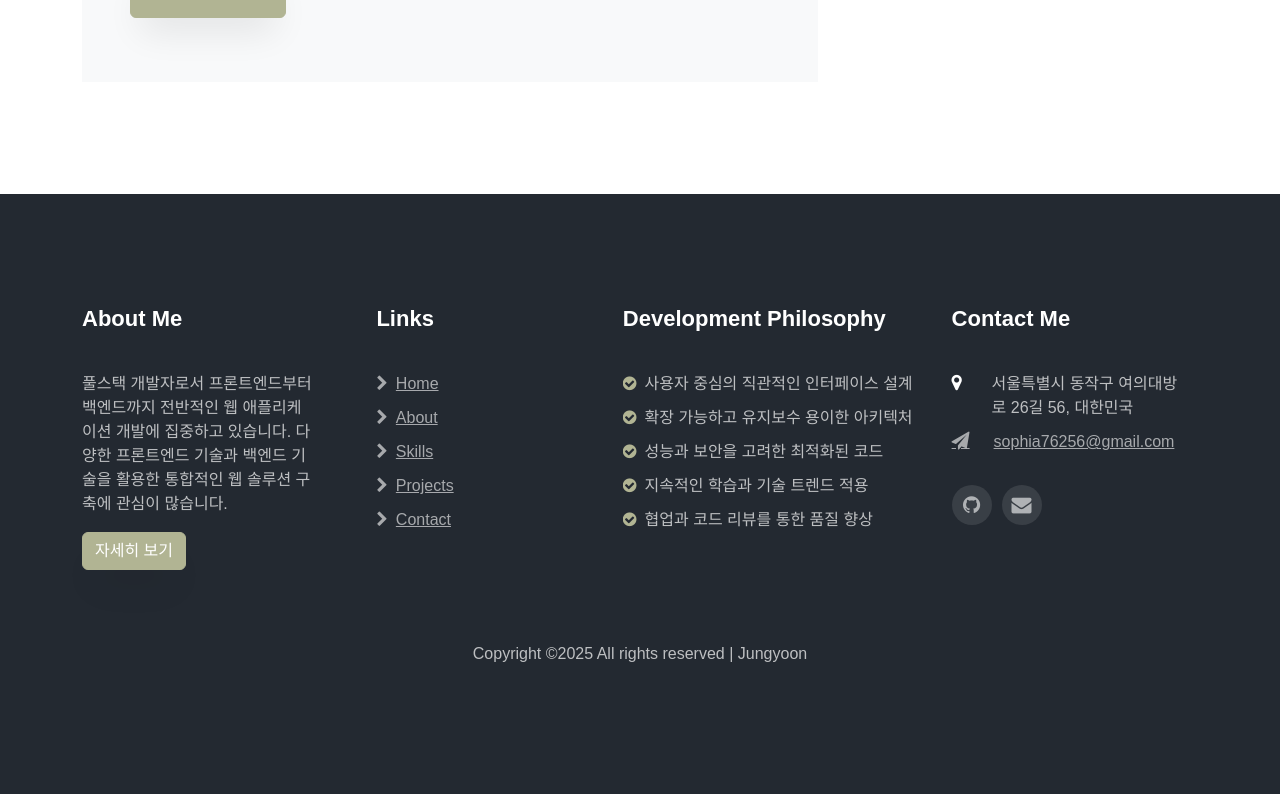
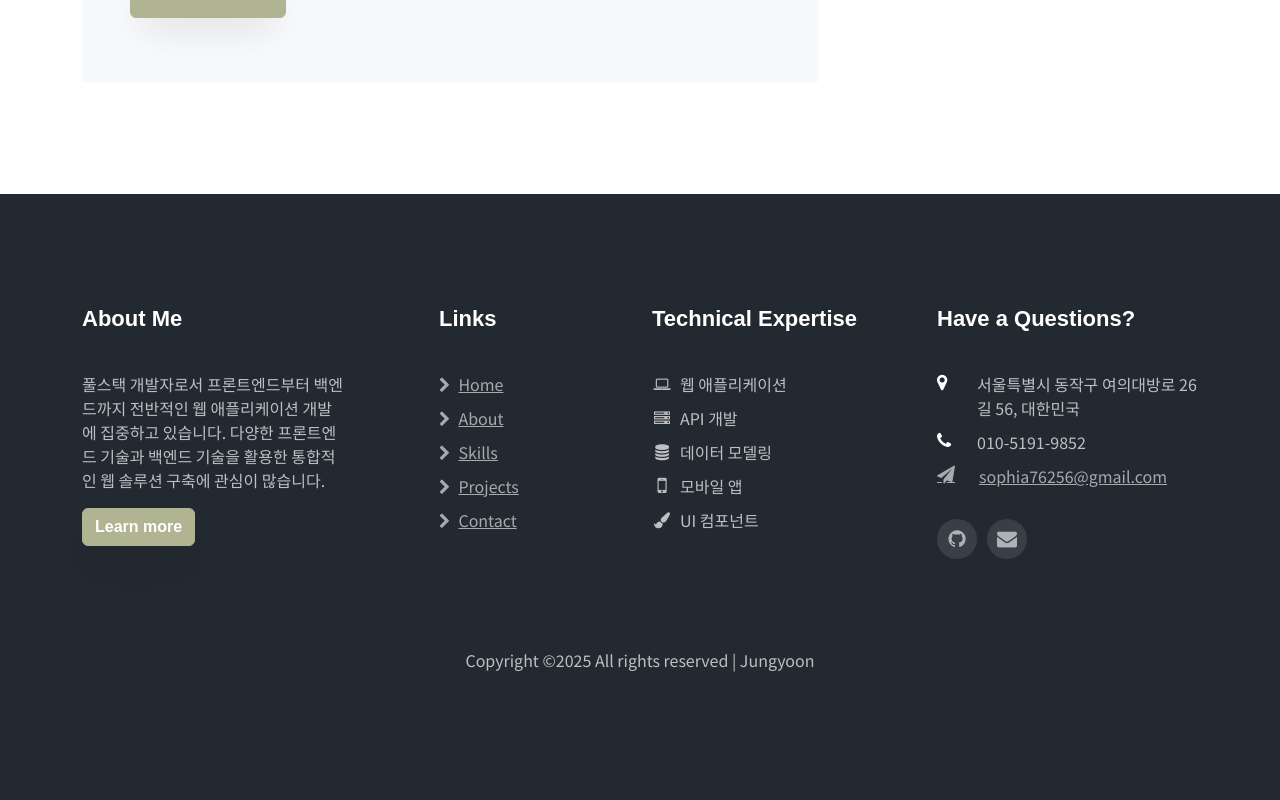
Before and after one commit to jungyoonn/portfolio, a React (Create React App) app: page /portfolio/1 in a window 1280 px wide. Shown: the part 3597-4397 px from the top of the page. Built offline with nearby package versions, Linux system fonts and the light colour scheme.

Commit message:
footer 버전 2

```diff
--- a/src/components/layout/Footer.jsx
+++ b/src/components/layout/Footer.jsx
@@ -21,79 +21,85 @@ const Footer = () => {
     <footer className="ftco-footer ftco-section">
       <div className="container">
         <div className="row mb-5">
+          {/* <div className="col-md-1" /> */}
           <div className="col-md">
             <div className="ftco-footer-widget mb-4">
               <h2 className="ftco-heading-2">About Me</h2>
-              <p>풀스택 개발자로서 프론트엔드부터 백엔드까지 전반적인 웹 애플리케이션 개발에 집중하고 있습니다. 다양한 프론트엔드 기술과 백엔드 기술을 활용한 통합적인 웹 솔루션 구축에 관심이 많습니다.</p>
+              <p className=' noto-sans-kr'>풀스택 개발자로서 프론트엔드부터 백엔드까지 전반적인 웹 애플리케이션 개발에 집중하고 있습니다. 다양한 프론트엔드 기술과 백엔드 기술을 활용한 통합적인 웹 솔루션 구축에 관심이 많습니다.</p>
               {isHomePage ? (
-                <p><a href="#about-section" onClick={(e) => scrollToSection(e, 'about-section')} className="btn btn-primary">자세히 보기</a></p>
+                <p><a href="#about-section" onClick={(e) => scrollToSection(e, 'about-section')} className="btn btn-primary fw-bold">Learn more</a></p>
               ) : (
-                <p><a href="/#about-section" className="btn btn-primary">자세히 보기</a></p>
+                <p><a href="/#about-section" className="btn btn-primary fw-bold">Learn more</a></p>
               )}
             </div>
           </div>
           <div className="col-md">
-            <div className="ftco-footer-widget mb-4 ml-md-4">
+            <div className="ftco-footer-widget mb-4 ml-md-4 ps-5">
               <h2 className="ftco-heading-2">Links</h2>
               <ul className="list-unstyled">
                 {isHomePage ? (
                   <>
-                    <li><a href="#home-section" onClick={(e) => scrollToSection(e, 'home-section')}><span className="fa fa-chevron-right mr-2"></span>Home</a></li>
-                    <li><a href="#about-section" onClick={(e) => scrollToSection(e, 'about-section')}><span className="fa fa-chevron-right mr-2"></span>About</a></li>
-                    <li><a href="#skills-section" onClick={(e) => scrollToSection(e, 'skills-section')}><span className="fa fa-chevron-right mr-2"></span>Skills</a></li>
-                    <li><a href="#projects-section" onClick={(e) => scrollToSection(e, 'projects-section')}><span className="fa fa-chevron-right mr-2"></span>Projects</a></li>
-                    <li><a href="#contact-section" onClick={(e) => scrollToSection(e, 'contact-section')}><span className="fa fa-chevron-right mr-2"></span>Contact</a></li>
+                    <li><a href="#home-section" className='noto-sans-kr' onClick={(e) => scrollToSection(e, 'home-section')}><span className="fa fa-chevron-right mr-2"></span>Home</a></li>
+                    <li><a href="#about-section" className='noto-sans-kr'  onClick={(e) => scrollToSection(e, 'about-section')}><span className="fa fa-chevron-right mr-2"></span>About</a></li>
+                    <li><a href="#skills-section" className='noto-sans-kr'  onClick={(e) => scrollToSection(e, 'skills-section')}><span className="fa fa-chevron-right mr-2"></span>Skills</a></li>
+                    <li><a href="#projects-section" className='noto-sans-kr'  onClick={(e) => scrollToSection(e, 'projects-section')}><span className="fa fa-chevron-right mr-2"></span>Projects</a></li>
+                    <li><a href="#contact-section" className='noto-sans-kr'  onClick={(e) => scrollToSection(e, 'contact-section')}><span className="fa fa-chevron-right mr-2"></span>Contact</a></li>
                   </>
                 ) : (
                   <>
-                    <li><a href="/#home-section"><span className="fa fa-chevron-right mr-2"></span>Home</a></li>
-                    <li><a href="/#about-section"><span className="fa fa-chevron-right mr-2"></span>About</a></li>
-                    <li><a href="/#skills-section"><span className="fa fa-chevron-right mr-2"></span>Skills</a></li>
-                    <li><a href="/#projects-section"><span className="fa fa-chevron-right mr-2"></span>Projects</a></li>
-                    <li><a href="/#contact-section"><span className="fa fa-chevron-right mr-2"></span>Contact</a></li>
+                    <li><a href="/#home-section" className='noto-sans-kr' ><span className="fa fa-chevron-right mr-2"></span>Home</a></li>
+                    <li><a href="/#about-section" className='noto-sans-kr' ><span className="fa fa-chevron-right mr-2"></span>About</a></li>
+                    <li><a href="/#skills-section" className='noto-sans-kr' ><span className="fa fa-chevron-right mr-2"></span>Skills</a></li>
+                    <li><a href="/#projects-section" className='noto-sans-kr' ><span className="fa fa-chevron-right mr-2"></span>Projects</a></li>
+                    <li><a href="/#contact-section" className='noto-sans-kr' ><span className="fa fa-chevron-right mr-2"></span>Contact</a></li>
                   </>
                 )}
               </ul>
             </div>
           </div>
           <div className="col-md">
-          <div className="ftco-footer-widget mb-4">
-            <h2 className="ftco-heading-2">Development Philosophy</h2>
-            <ul className="list-unstyled">
-              <li><span className="fa fa-check-circle mr-2"></span>사용자 중심의 직관적인 인터페이스 설계</li>
-              <li><span className="fa fa-check-circle mr-2"></span>확장 가능하고 유지보수 용이한 아키텍처</li>
-              <li><span className="fa fa-check-circle mr-2"></span>성능과 보안을 고려한 최적화된 코드</li>
-              <li><span className="fa fa-check-circle mr-2"></span>지속적인 학습과 기술 트렌드 적용</li>
-              <li><span className="fa fa-check-circle mr-2"></span>협업과 코드 리뷰를 통한 품질 향상</li>
-            </ul>
-          </div>
+            <div className="ftco-footer-widget mb-4">
+              <h2 className="ftco-heading-2">Technical Expertise</h2>
+              <ul className="list-unstyled">
+                <li><span className="fa fa-laptop mr-2 list-align"></span><span className="noto-sans-kr">웹 애플리케이션</span></li>
+                <li><span className="fa fa-server mr-2 list-align"></span><span className="noto-sans-kr">API 개발</span></li>
+                <li><span className="fa fa-database mr-2 list-align"></span><span className="noto-sans-kr">데이터 모델링</span></li>
+                <li><span className="fa fa-mobile mr-2 fa-lg list-align"></span><span className="noto-sans-kr">모바일 앱</span></li>
+                <li><span className="fa fa-paint-brush mr-2 list-align"></span><span className="noto-sans-kr">UI 컴포넌트</span></li>
+              </ul>
+            </div>
           </div>
           <div className="col-md">
             <div className="ftco-footer-widget mb-4">
-              <h2 className="ftco-heading-2">Contact Me</h2>
+              <h2 className="ftco-heading-2">Have a Questions?</h2>
               <div className="block-23 mb-3">
                 <ul>
                   <li>
                     <span className="icon fa fa-map-marker"></span>
-                    <span className="text">서울특별시 동작구 여의대방로 26길 56, 대한민국</span>
+                    <span className="text noto-sans-kr">서울특별시 동작구 여의대방로 26길 56, 대한민국</span>
+                  </li>
+                  <li>
+                    <span className="icon fa fa-phone mb-4"></span>
+                    <span className="text noto-sans-kr mb-4">010-5191-9852</span>
                   </li>
                   <li>
                     <a href="mailto:sophia76256@gmail.com">
                       <span className="icon fa fa-paper-plane pr-4"></span>
-                      <span className="text">sophia76256@gmail.com</span>
+                      <span className="text noto-sans-kr">sophia76256@gmail.com</span>
                     </a>
                   </li>
                 </ul>
               </div>
-              <ul className="ftco-footer-social list-unstyled mt-2">
+              <ul className="ftco-footer-social mt-2 p-0">
                 <li className="ftco-animate"><a href="https://github.com/jungyoonn" target="_blank" rel="noopener noreferrer"><span className="fa fa-github"></span></a></li>
                 <li className="ftco-animate"><a href="mailto:sophia76256@gmail.com"><span className="fa fa-envelope"></span></a></li>
               </ul>
             </div>
           </div>
+          {/* <div className="col-md-1" /> */}
         </div>
         <div className="row">
-          <div className="col-md-12 text-center">
+          <div className="col-md-12 text-center noto-sans-kr">
             <p>
               Copyright &copy;{currentYear} All rights reserved | Jungyoon
             </p>
--- a/src/scss/style.scss
+++ b/src/scss/style.scss
@@ -1581,7 +1581,7 @@ textarea.form-control {
 
 /* 개발 철학 섹션 스타일 */
 .ftco-footer-widget {
-  padding-right: 15px; /* Links와 Development Philosophy 사이 간격 줄이기 */
+  // padding-right: 15px; /* Links와 Development Philosophy 사이 간격 줄이기 */
 }
 
 /* 개발 철학 하위 항목 줄바꿈 방지 */
@@ -1592,10 +1592,13 @@ textarea.form-control {
   margin-bottom: 10px; /* 항목 간 간격 조정 */
   color: #FFFFFFB3;
   transition: transform 0.3s ease;
+	display: flex;
+  align-items: center;
 }
 
 .ftco-footer-widget .list-unstyled li:hover {
   transform: translateX(5px);
+	color: $primary;
 }
 
 .ftco-footer-widget .fa-check-circle {
@@ -1605,6 +1608,12 @@ textarea.form-control {
 
 .ftco-footer-widget .list-unstyled li:hover .fa-check-circle {
   transform: scale(1.2);
+}
+
+.ftco-footer-widget .list-unstyled .list-align {
+  width: 20px; /* 모든 아이콘에 동일한 너비 설정 */
+  text-align: center; /* 아이콘 가운데 정렬 */
+  margin-right: 10px; /* 아이콘과 텍스트 사이 간격 일정하게 */
 }
 
 /* 모바일에서는 줄바꿈 허용 */
@@ -1620,11 +1629,11 @@ textarea.form-control {
 //   justify-content: space-between;
 // }
 
-// /* 각 섹션의 동일한 너비 확보 */
-// .col-md {
-//   flex: 1;
-//   padding: 0 10px;
-// }
+/* 각 섹션의 동일한 너비 확보 */
+.col-md {
+  flex: 1;
+  padding: 0 10px;
+}
 
 // Map
 
```
